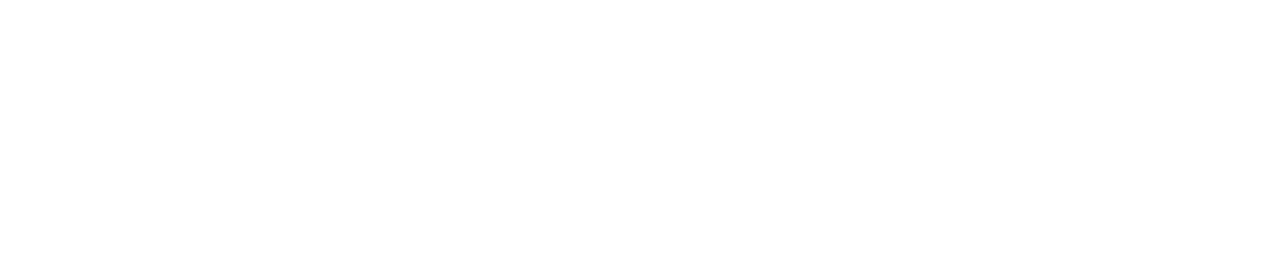
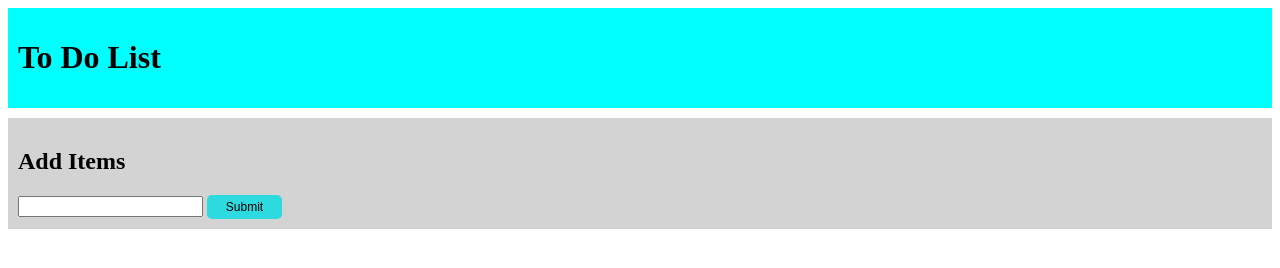
Before and after one commit to dkimuene/ToDoList, a plain HTML site: page index.html in a window 1280 px wide. Drawn offline with Linux system fonts and the light colour scheme.

Commit message:
Header and Item Input
Added a header and styled it a little and added the input field for the items

```diff
--- a/index.html
+++ b/index.html
@@ -9,6 +9,19 @@
     <title>Document</title>
 </head>
 <body>
-
+    <header>
+        <h1>To Do List</h1>
+    </header>
+    <section class="box">
+        <form action="">
+            <h2>Add Items</h2>
+            <div>
+                <div>
+                    <label for="item"></label>
+                    <input type="text" id="item" name="items">
+                    <input  class="button "type="Submit" value="Submit">
+                </div>
+        </form>
+    </section>
 </body>
 </html>
--- a/src/style.css
+++ b/src/style.css
@@ -0,0 +1,23 @@
+header{
+    display: flex;
+    background-color: aqua;
+    margin-bottom: 10px;
+    padding: 10px 10px 10px 10px;
+}
+
+.box{
+    display: flex;
+    background-color: lightgray;
+    border:black 10px;
+    padding: 10px 10px 10px 10px;
+}
+.button {
+    border: 0;
+    padding: 5px 5px;
+    background-color: #2ddadf;
+    width: 75px;
+    border-radius: 5px;
+    color: black;
+    font-size: 12px;
+    text-align: center;
+}
```
